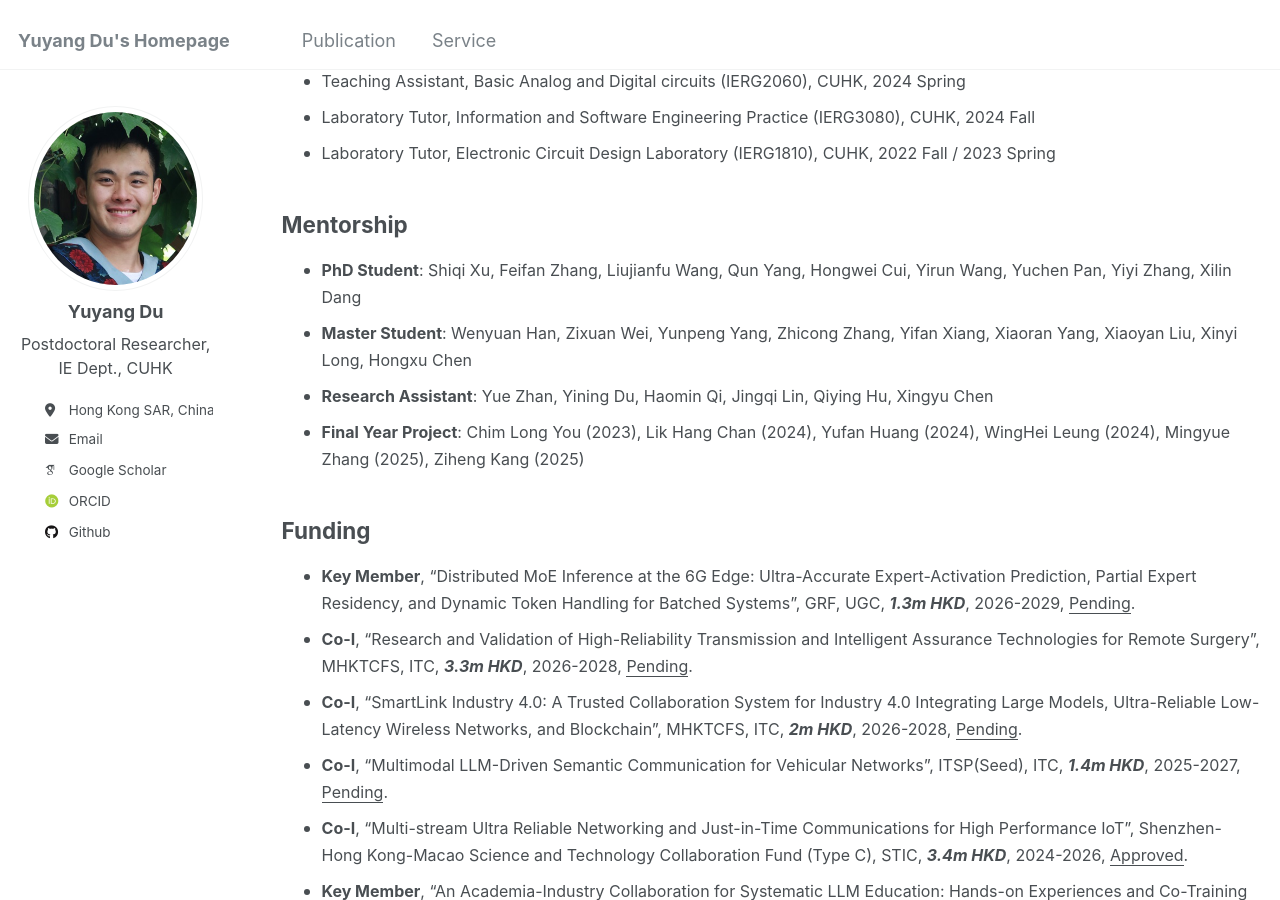
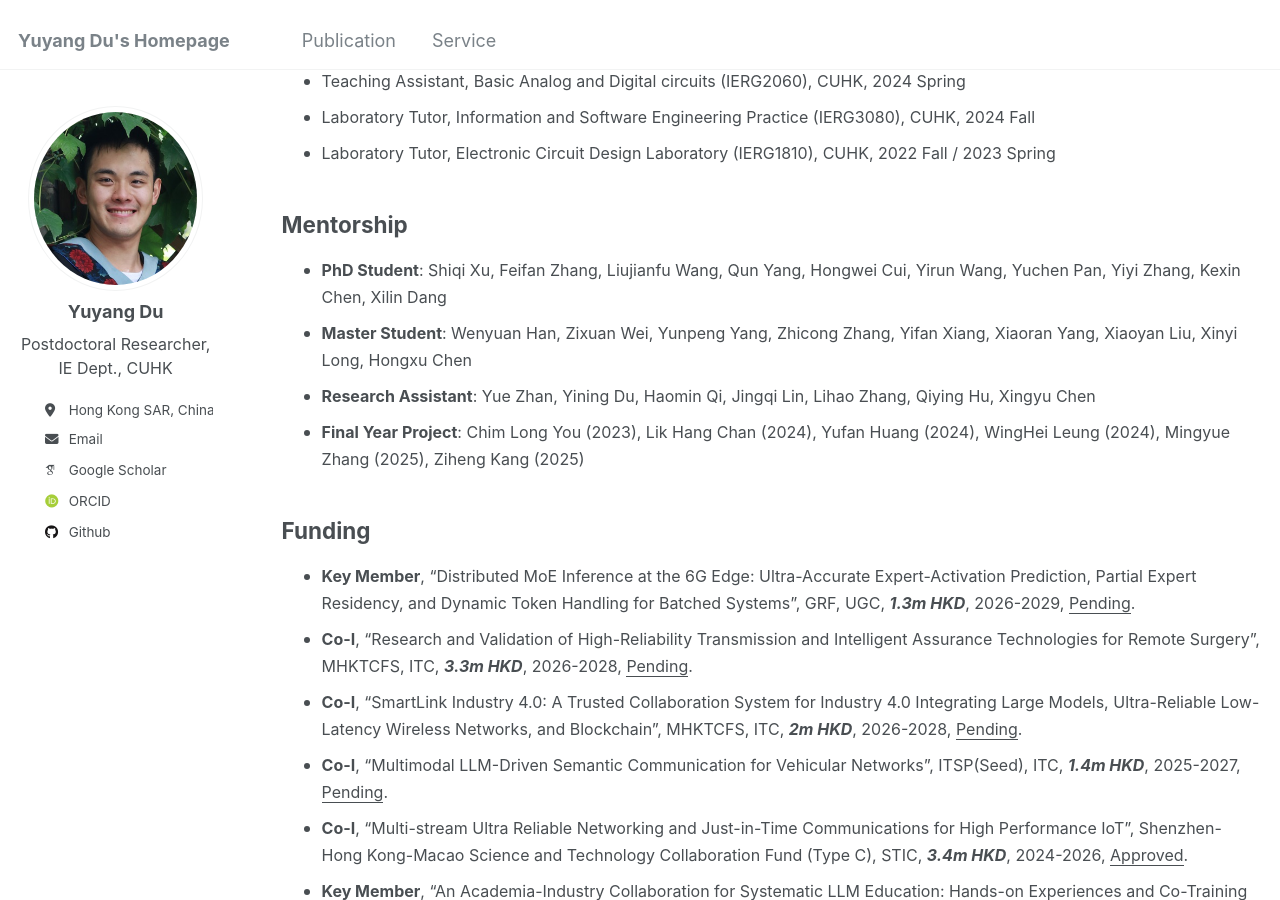
Before and after one commit to yuyangdu01/yuyangdu01.github.io, a Jekyll site: the page built from _pages/cv.md, in a window 1280 px wide and 900 px high, scrolled down 606 px. Built offline with Jekyll 4.4.1, drawn with Linux system fonts in a browser that asks for light colours; some web fonts are replaced.

Commit message:
Update cv.md

```diff
--- a/_pages/cv.md
+++ b/_pages/cv.md
@@ -40,9 +40,9 @@ Teaching
 
 Mentorship
 ------
-* <font size=3> <b>PhD Student</b>: Shiqi Xu, Feifan Zhang, Liujianfu Wang, Qun Yang, Hongwei Cui, Yirun Wang, Yuchen Pan, Yiyi Zhang, Xilin Dang</font>
+* <font size=3> <b>PhD Student</b>: Shiqi Xu, Feifan Zhang, Liujianfu Wang, Qun Yang, Hongwei Cui, Yirun Wang, Yuchen Pan, Yiyi Zhang, Kexin Chen, Xilin Dang</font>
 * <font size=3> <b>Master Student</b>: Wenyuan Han, Zixuan Wei, Yunpeng Yang, Zhicong Zhang, Yifan Xiang, Xiaoran Yang, Xiaoyan Liu, Xinyi Long, Hongxu Chen</font>
-* <font size=3> <b>Research Assistant</b>: Yue Zhan, Yining Du, Haomin Qi, Jingqi Lin, Qiying Hu, Xingyu Chen</font>
+* <font size=3> <b>Research Assistant</b>: Yue Zhan, Yining Du, Haomin Qi, Jingqi Lin, Lihao Zhang, Qiying Hu, Xingyu Chen</font>
 * <font size=3> <b>Final Year Project</b>: Chim Long You (2023), Lik Hang Chan (2024), Yufan Huang (2024), WingHei Leung (2024), Mingyue Zhang (2025), Ziheng Kang (2025)</font>
 
 Funding
```
